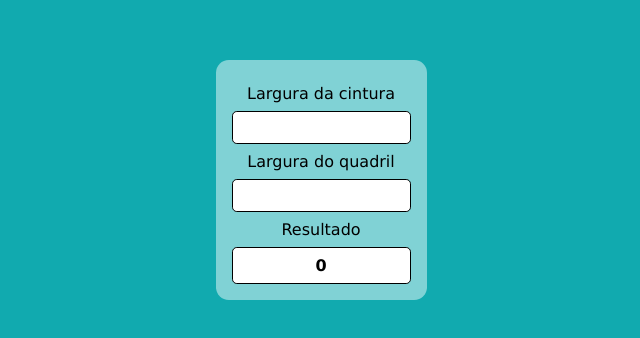
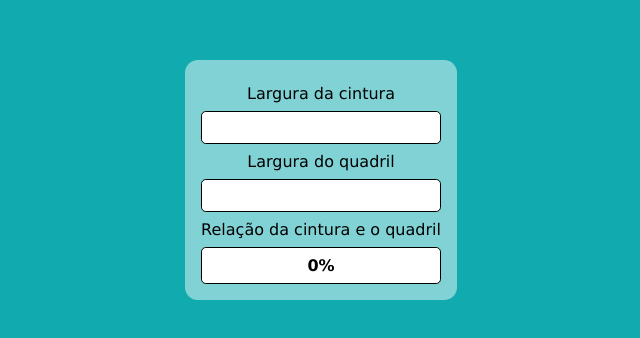
Before and after one commit to LucashSilva7/calculadora-de-porcentagem-de-cintura, a plain HTML site: page index.html in a window 1280 px wide. Shown: the part 220-558 px from the top of the page, without its empty margins (319-959 px from the left). Drawn offline with Linux system fonts and the light colour scheme.

Commit message:
Update index.html

```diff
--- a/index.html
+++ b/index.html
@@ -15,8 +15,9 @@
             <input class="item item-border" type="number" id="number-input-waist">
             <p class="item">Largura do quadril</p>
             <input class="item item-border" type="number" id="number-input-hip">
-            <p class="item">Resultado</p>
-            <p class="item" id="result">0</p>
+            <p class="item">Relação da cintura e o quadril</p>
+            <p class="item" id="result">0%</p>
+
             <!-- <button type="button" class="item" id="button">resultado</button> -->
         </main>
     </div>
```
